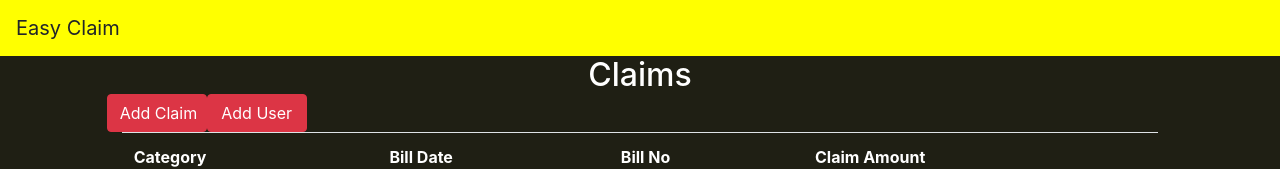
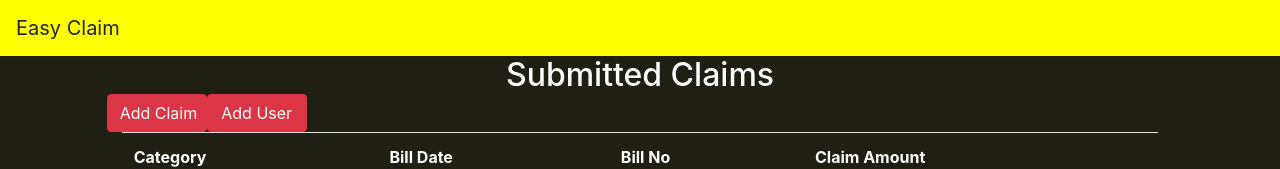
Before and after one commit to Sweta8826/capstone-easyclaim-frontend, an Angular app: page /list-claim in a window 1280 px wide. Shown: the top 169 px of the page. Built offline with nearby package versions, Linux system fonts and the light colour scheme; no server answers; sample sign-in values are in the browser's storage.

Commit message:
Update list-claim.component.html

```diff
--- a/src/app/list-claim/list-claim.component.html
+++ b/src/app/list-claim/list-claim.component.html
@@ -1,5 +1,5 @@
 <div class="col-md-10 user-container">
-  <h2 style="margin: auto">Claims</h2>
+  <h2 style="margin: auto"> Submitted Claims</h2>
   <div class="row row-no-gutters">
     <div><button class="btn btn-danger" style="width:100px" (click)="addClaim()"> Add Claim</button></div>
     <div><button class="btn btn-danger" style="width:100px" (click)="addUser()"> Add User</button></div>
```
